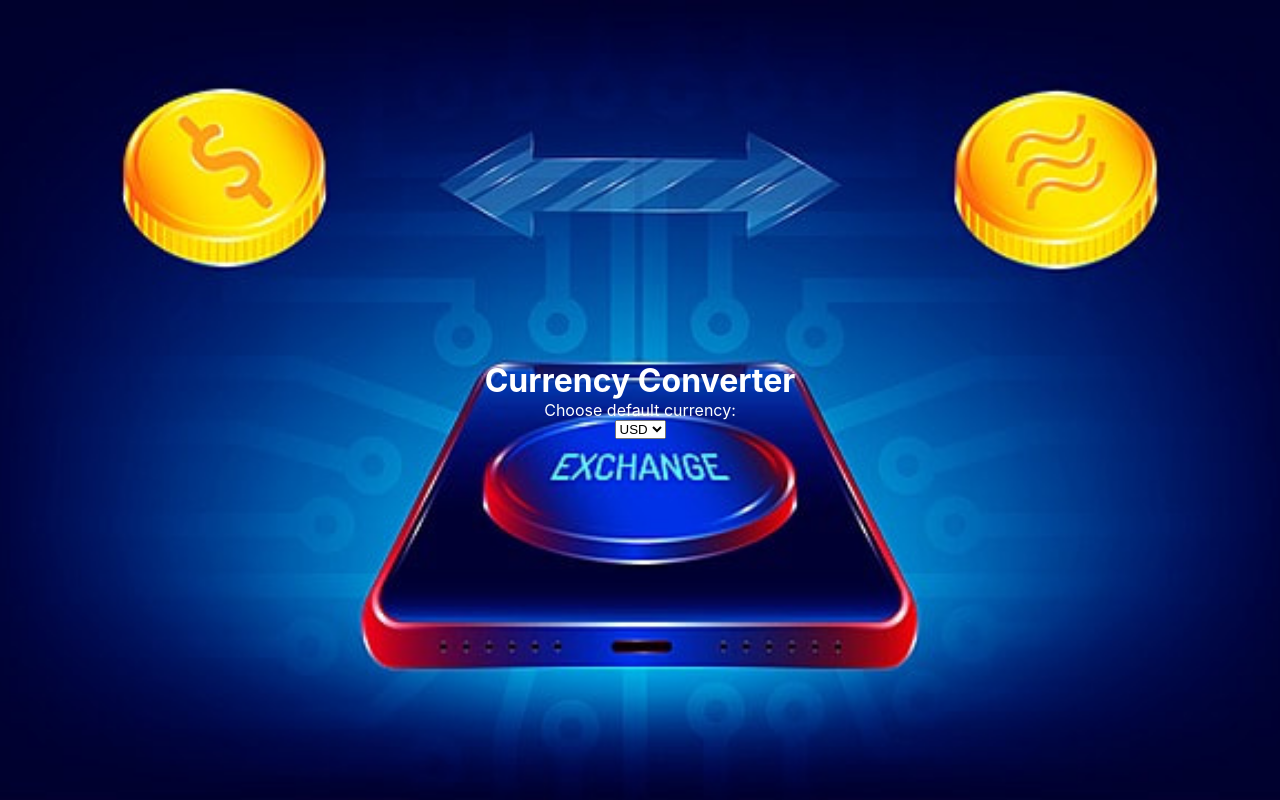
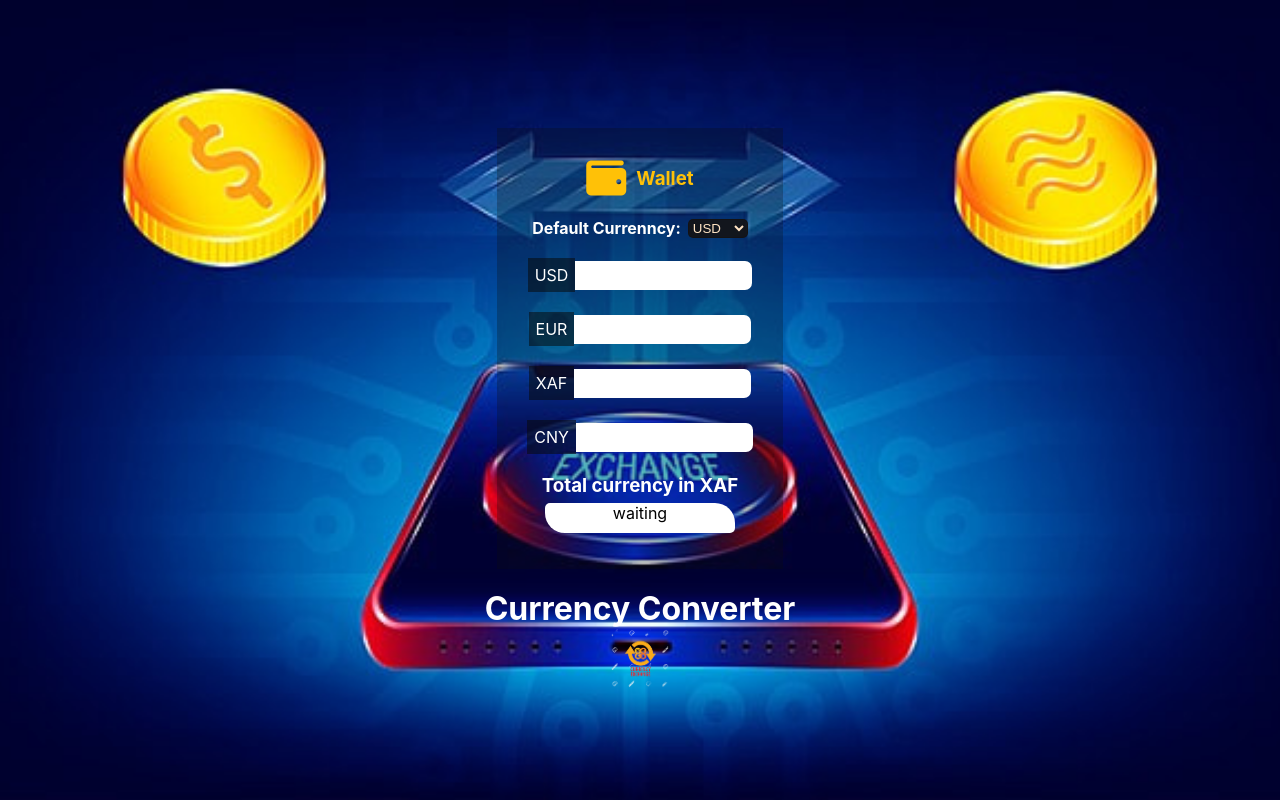
Before and after one commit to kadjialan/exchange-page-react, a React (Create React App) app: page /exchange in a window 1280 px wide. Built offline with nearby package versions, Linux system fonts and the light colour scheme.

Commit message:
partial design of home page

```diff
--- a/src/Home/Home.css
+++ b/src/Home/Home.css
@@ -33,16 +33,25 @@
   font-size: 50px;
 }
 
+.home__main h2 {
+    background-color: #17161627;
+    padding: 10px;
+  }
+
 .home__main button {
   padding: 15px;
   margin: 10px;
-  background-color: #00bcd4;
-  border: 3px solid #00bcd4;
-  color: aliceblue;
-  border-radius: 10px;
+  background-color: #0039d4;
+  border: 3px solid rgba(245, 12, 12, 0.867);
+  border-radius: 5px 25px;
 }
 
-.fa-solid {
-  color: #ffc107;
-  font-size: 50px;
+.home__link {
+  text-decoration: none;
+  color: #fff;
+  font-size: larger;
 }
+
+.logo {
+  width: 200px;
+}
--- a/src/Home/Home.jsx
+++ b/src/Home/Home.jsx
@@ -1,5 +1,6 @@
 import React from 'react';
 import { Link } from 'react-router-dom';
+import logo1 from '../Images/logo1.png';
 import './Home.css';
 
 function Home() {
@@ -9,10 +10,12 @@ function Home() {
         <h1>
           <i>Welcome to your currency Exchange App </i>
         </h1>
-        <i className="fa-solid fa-wallet" />
-        <h2>click on the below to get started</h2>
+        <img src={logo1} alt="money" className="logo" />
+        <h2>click on the button below to get started</h2>
         <button type="button">
-          <Link to="/exchange">Get Started</Link>{' '}
+          <Link to="/exchange" className="home__link">
+            Get Started
+          </Link>
         </button>
       </div>
     </div>
--- a/src/Main/Main.css
+++ b/src/Main/Main.css
@@ -0,0 +1,71 @@
+/* *{
+    outline: 1px solid red;
+} */
+
+#currencies {
+  width: 60px;
+  border: none;
+  border-radius: 5px;
+  color: bisque;
+  background-color: #151313e1;
+  border: 1px solid #151313e1;
+}
+
+.currency__options {
+  display: flex;
+  align-items: center;
+}
+
+.main__holder__left {
+  margin: 20px;
+  display: flex;
+  flex-direction: column;
+  justify-content: center;
+  align-items: center;
+  gap: 20px;
+  padding: 30px;
+  background-color: rgba(12, 12, 13, 0.269);
+}
+
+.fa-solid {
+  color: #ffc107;
+  font-size: 40px;
+}
+
+.main__wallet {
+  display: flex;
+  gap: 10px;
+  align-items: center;
+  color: #ffc107;
+}
+
+.main__heading {
+  display: flex;
+  align-items: center;
+  justify-content: center;
+  gap: 7px;
+}
+
+.main__holder__left input {
+  height: 29px;
+  border-radius: 0 7px 7px 0;
+  border: none;
+}
+
+.main__holder__left span {
+  padding: 7px;
+  background-color: rgb(8 8 8 / 53%);
+}
+
+.total__currency {
+  width: 190px;
+  height: 30px;
+  background-color: #fff;
+  color: black;
+  border-radius: 5px 20px;
+  margin: 6px;
+}
+
+.logo2 {
+    width: 60px;
+}
--- a/src/Main/Main.jsx
+++ b/src/Main/Main.jsx
@@ -1,19 +1,59 @@
 import React from 'react';
 import './Main.css';
+import logo2 from '../Images/logo2.png';
 
 function Main() {
   return (
     <div>
       <div className="home main">
-        <h1>Currency Converter</h1>
+        <div className="main__holder__left">
+          <div className="main__wallet">
+            <i className="fa-solid fa-wallet" />
+            <h3>Wallet</h3>
+          </div>
 
-        <label htmlFor="currency">Choose default currency:</label>
+          <div className="main__heading">
+            <p>
+              <b>Default Currenncy:</b>
+            </p>
+            <select id="currencies">
+              <option value="USD">USD</option>
+              <option value="EUR">EUR</option>
+              <option value="XAF">XAF</option>
+              <option value="XAF">CNY</option>
+            </select>
+          </div>
 
-        <select id="currencies">
-          <option value="USD">USD</option>
-          <option value="EUR">EUR</option>
-          <option value="XAF">XAF</option>
-        </select>
+          <div className="currency__options">
+            <span>USD</span>
+            <input type="number" value="USD" />
+          </div>
+
+          <div className="currency__options">
+            <span>EUR</span>
+            <input type="number" value="EUR" />
+          </div>
+
+          <div className="currency__options">
+            <span>XAF</span>
+            <input type="number" value="XAF" />
+          </div>
+
+          <div className="currency__options">
+            <span>CNY</span>
+            <input type="number" value="CNY" />
+          </div>
+
+          <div>
+            <h3>Total currency in XAF</h3>
+            <div className="total__currency">waiting</div>
+          </div>
+        </div>
+
+        <div className="main__holder__right">
+          <h1>Currency Converter</h1>
+          <img src={logo2} alt="logo" className="logo2" />
+        </div>
       </div>
     </div>
   );
```
Also changed, not shown: src/Images/logo1.png (added), src/Images/logo2.png (added).
